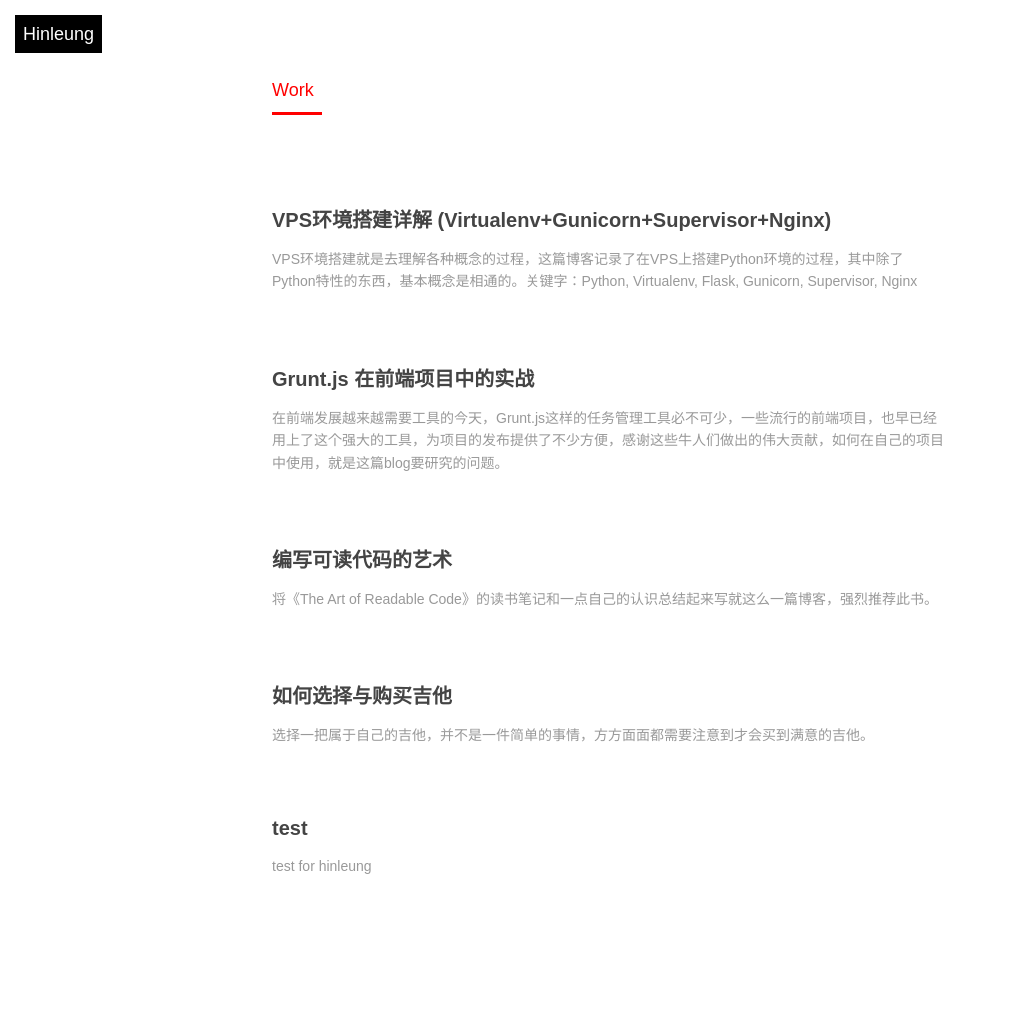
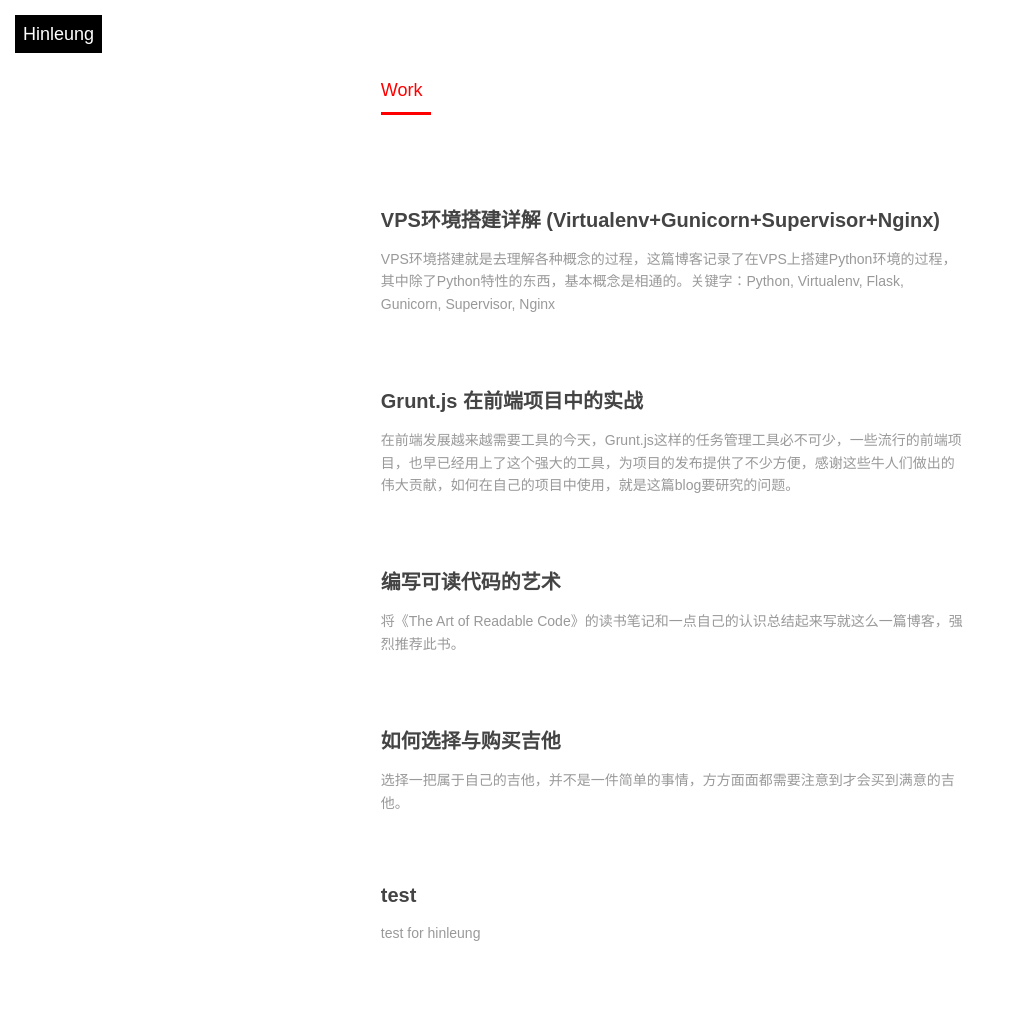
Before and after one commit to hinleung/hinleung.github.io, a Jekyll site: the page built from index.md, in a window 1280 px wide. Shown: the whole page, without its empty margins (0-1010 px from the left). Built offline with Jekyll 4.4.1, drawn with Linux system fonts in a browser that asks for light colours; Markdown is read by kramdown in place of the engine named in the settings; before the commit the page ends 947 px from its top, so only the background shows below that.

Commit message:
Update default.css

```diff
--- a/css/default.css
+++ b/css/default.css
@@ -92,7 +92,7 @@
 .project .aside{
     background-image:url('https://d233eq3e3p3cv0.cloudfront.net/max/1000/0*kTUZamBulGQZg1MW.jpeg')
 }*/
-.index-content .section { margin-left:10%; padding-top:80px; padding-right:15%; ;}
+.index-content .section { margin-left:20%; padding-top:80px; padding-right:15%; ;}
 
 .index-content .artical-list { width:70%; margin:0 auto; }
 .index-content .artical-list li { margin-bottom:70px; }
```
